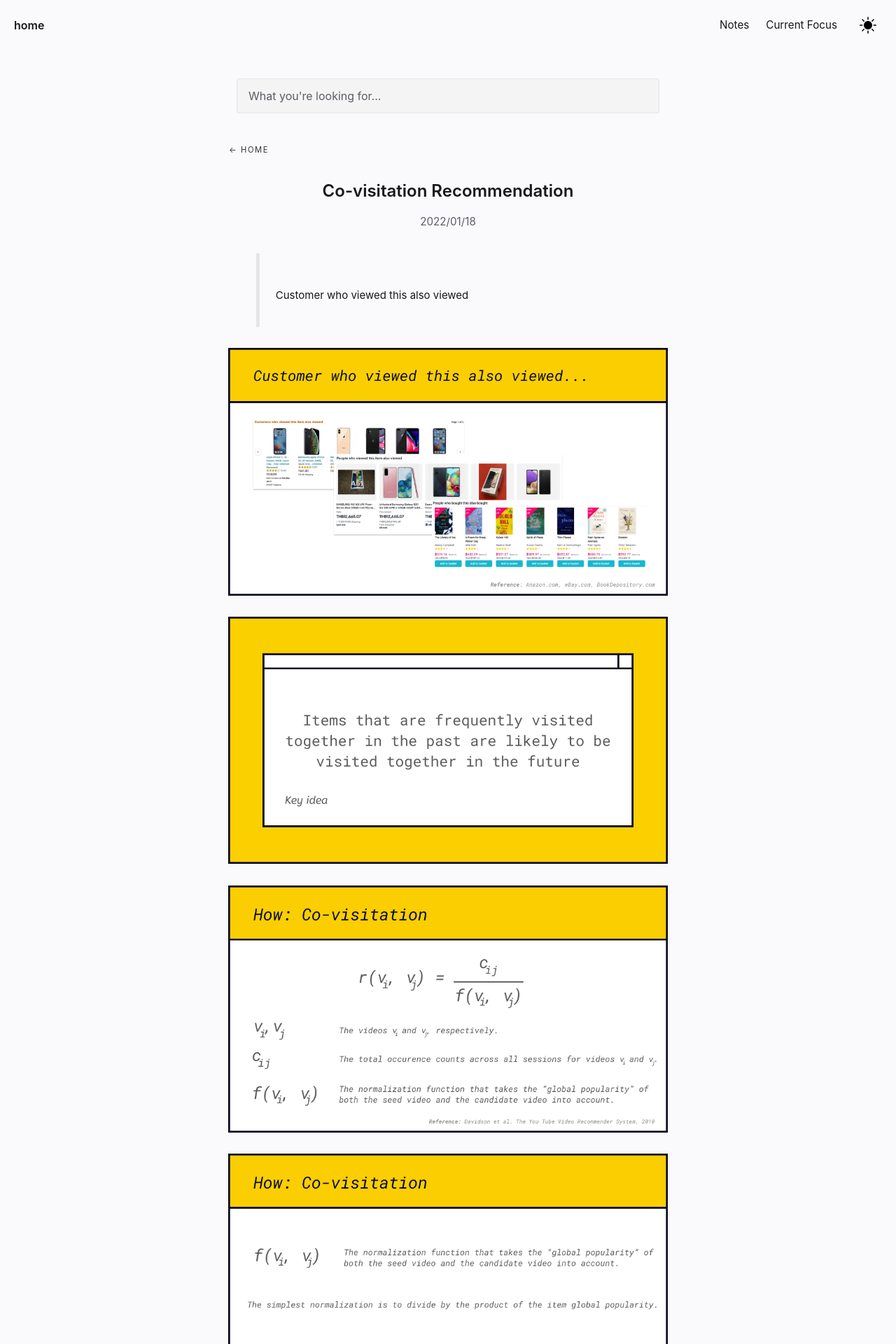
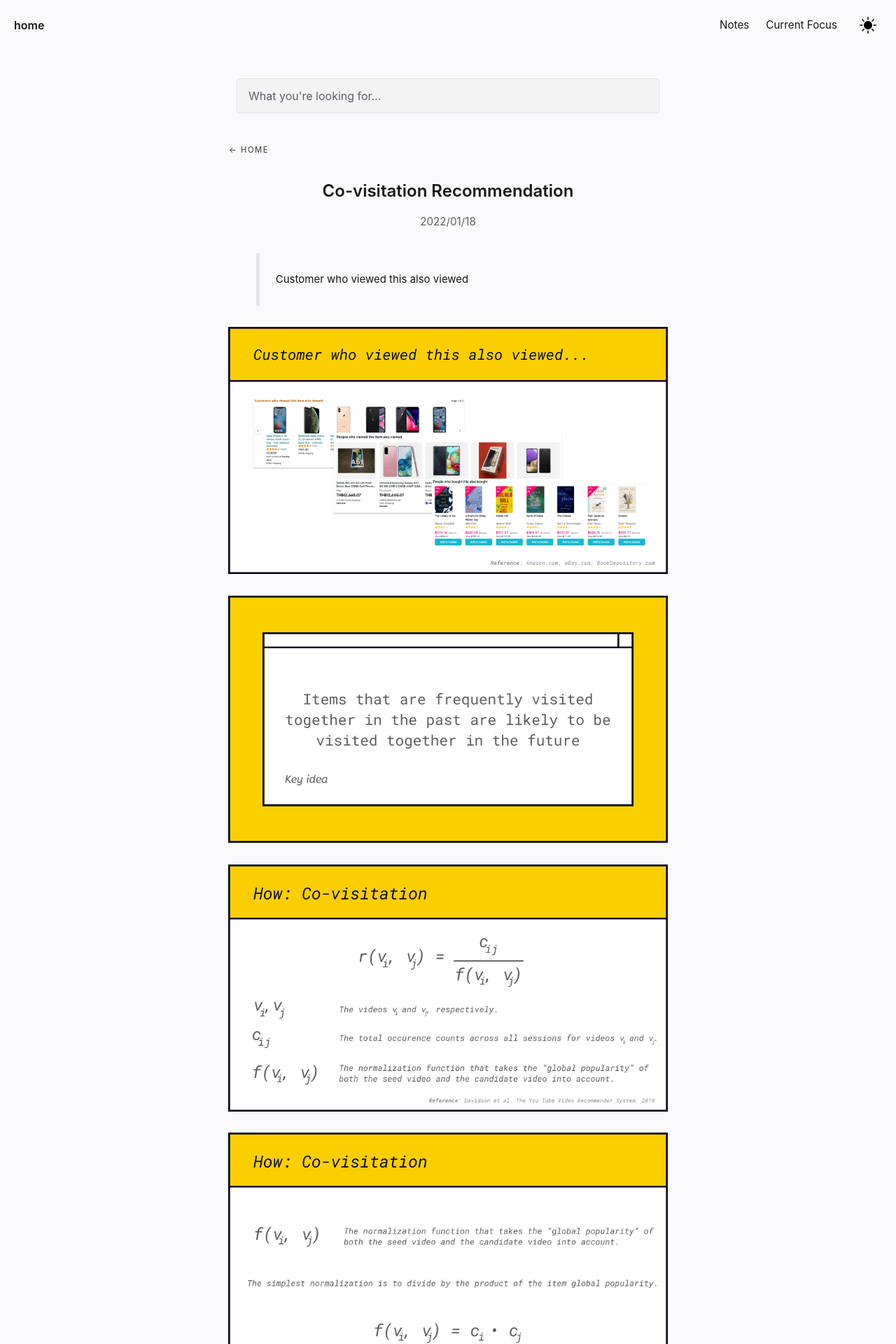
Before and after one commit to lukkiddd/lukkiddd.github.io, a Jekyll site: the page built from _notes/Public/Co-visitation Recommendation.md, in a window 1280 px wide. Shown: the top 1920 px of the page at 70% size. Built offline with Jekyll 4.4.1, drawn with Linux system fonts in a browser that asks for light colours.

Commit message:
Mody CSS to not apply to paragraph under blockquote

```diff
--- a/assets/css/main.css
+++ b/assets/css/main.css
@@ -1168,7 +1168,7 @@
 .content li + li {
   margin-top: 0.25em; }
 
-.content p, .content h1, .content h2, .content h3, .content h4, .content h5, .content h6 {
+.content > p, .content h1, .content h2, .content h3, .content h4, .content h5, .content h6 {
     margin-top: 2em;
 }
 
@@ -1185,7 +1185,7 @@
 .content blockquote {
   background-color: var(--bg-sub);
   border-left: 5px solid var(--border);
-  padding: 1.25em 1.5em; }
+  padding: 0.75em 1.5em; }
 
 .content ol {
   list-style-position: outside;
```
